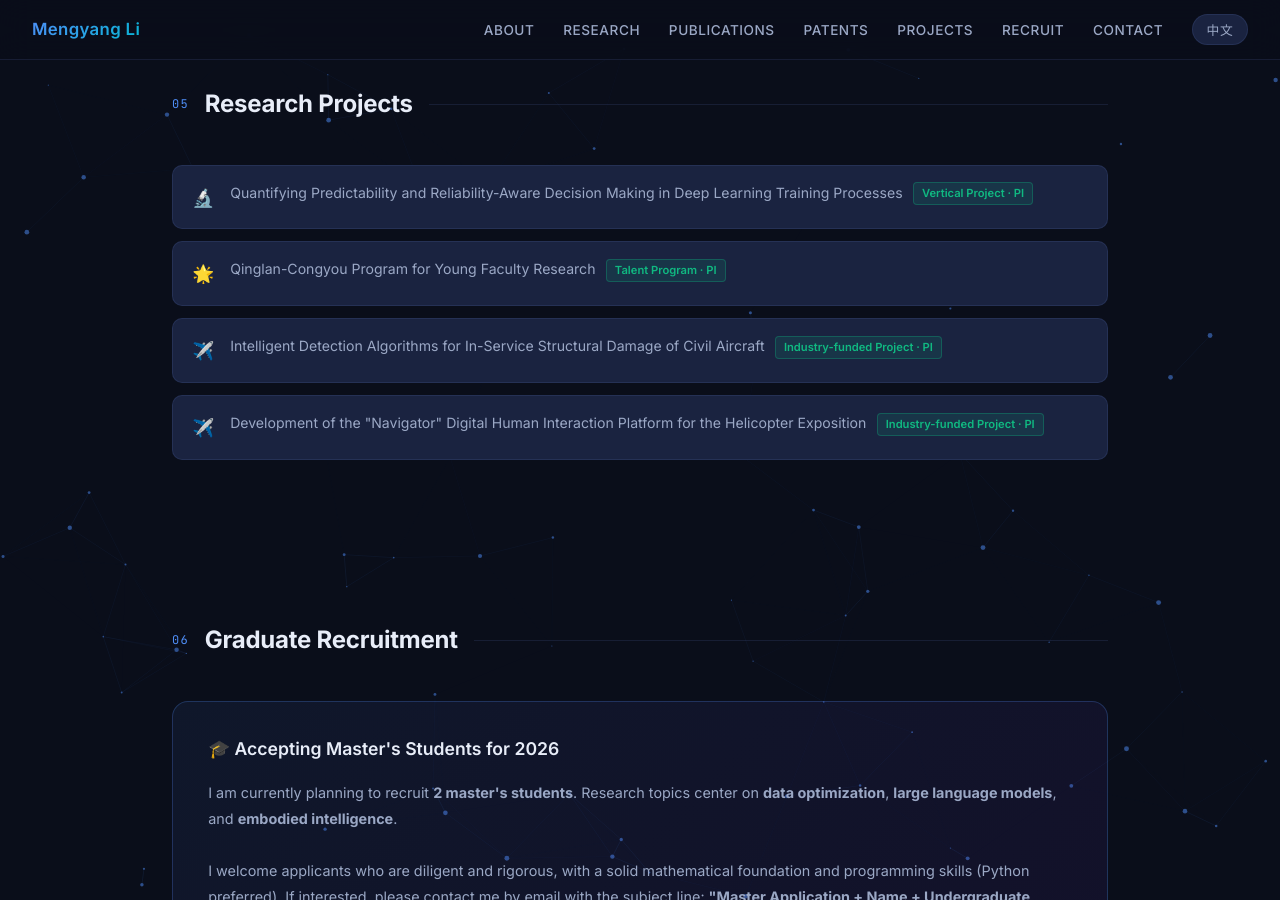
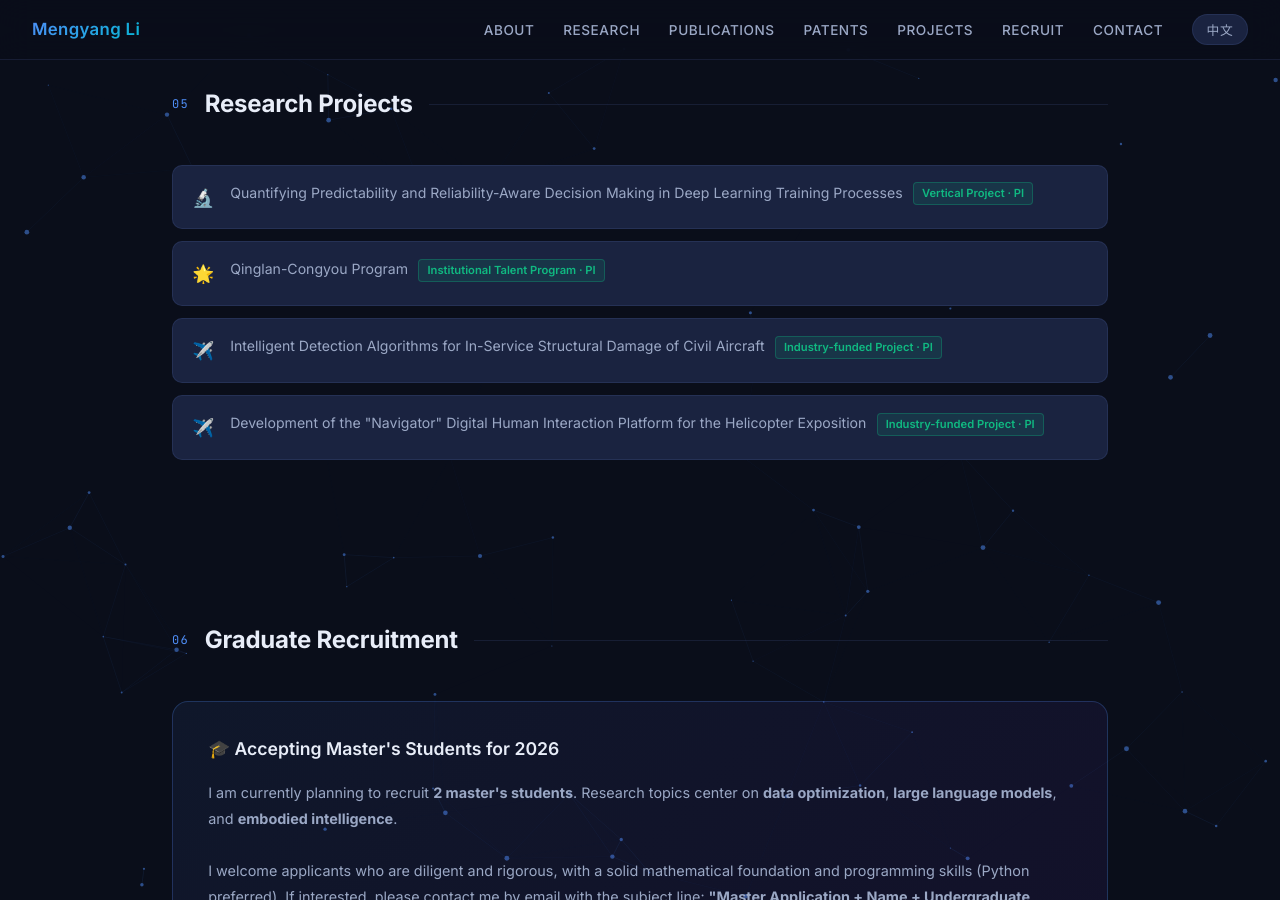
Before and after one commit to mengyang-research/mengyang-research.github.io, a Jekyll site: the page index.html, which Jekyll copies as it is, in a window 1280 px wide and 900 px high, scrolled down 6280 px. Built offline with Jekyll 4.4.1, drawn with Linux system fonts in a browser that asks for light colours; some of the changed text lies outside the part shown.

Commit message:
Remove Poster tags from NeurIPS entries; rename Qinglan-Congyou project to institutional talent program

```diff
--- a/index.html
+++ b/index.html
@@ -931,7 +931,7 @@ body.zh .block-en { display: none !important; }
         <div class="pub-venue">
           <span class="venue-tag venue-ccfa">NeurIPS 2026</span>
           <span class="venue-tag venue-ccfa">CCF-A</span>
-          <span class="venue-tag venue-highlight">Poster</span>
+
         </div>
       </div>
     </div>
@@ -944,7 +944,7 @@ body.zh .block-en { display: none !important; }
         <div class="pub-venue">
           <span class="venue-tag venue-ccfa">NeurIPS 2026</span>
           <span class="venue-tag venue-ccfa">CCF-A</span>
-          <span class="venue-tag venue-highlight">Poster</span>
+
         </div>
       </div>
     </div>
@@ -957,7 +957,7 @@ body.zh .block-en { display: none !important; }
         <div class="pub-venue">
           <span class="venue-tag venue-ccfa">NeurIPS 2026</span>
           <span class="venue-tag venue-ccfa">CCF-A</span>
-          <span class="venue-tag venue-highlight">Poster</span>
+
         </div>
       </div>
     </div>
@@ -970,7 +970,7 @@ body.zh .block-en { display: none !important; }
         <div class="pub-venue">
           <span class="venue-tag venue-ccfa">NeurIPS 2026</span>
           <span class="venue-tag venue-ccfa">CCF-A</span>
-          <span class="venue-tag venue-highlight">Poster</span>
+
         </div>
       </div>
     </div>
@@ -983,7 +983,7 @@ body.zh .block-en { display: none !important; }
         <div class="pub-venue">
           <span class="venue-tag venue-ccfa">NeurIPS 2026 D&amp;B</span>
           <span class="venue-tag venue-ccfa">CCF-A</span>
-          <span class="venue-tag venue-highlight">Poster</span>
+
         </div>
       </div>
     </div>
@@ -1302,9 +1302,9 @@ body.zh .block-en { display: none !important; }
     <div class="patent-item">
       <div class="patent-icon">🌟</div>
       <div class="patent-text">
-        <span data-en>Qinglan-Congyou Program for Young Faculty Research</span>
-        <span data-zh>青蓝从游项目科研经费</span>
-        <span class="patent-type patent-granted"><span data-en>Talent Program · PI</span><span data-zh>人才项目 · 主持</span></span>
+        <span data-en>Qinglan-Congyou Program</span>
+        <span data-zh>青蓝从游项目</span>
+        <span class="patent-type patent-granted"><span data-en>Institutional Talent Program · PI</span><span data-zh>校内人才项目 · 主持</span></span>
       </div>
     </div>
     <div class="patent-item">
```
